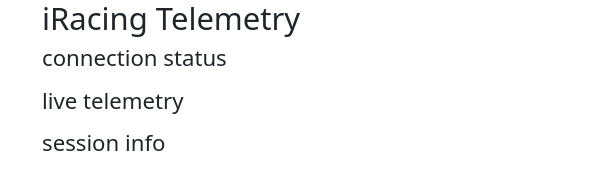
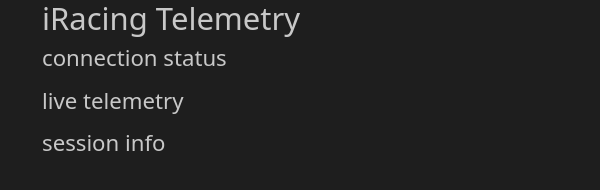
Before and after one commit to hmiefert/electron-irtelemetry, an Electron app: page web/index.html in a window 600 px wide. Drawn offline with Linux system fonts and the light colour scheme; no server answers.

Commit message:
Added dark mode :p

```diff
--- /dev/null
+++ b/web/css/index.css
@@ -0,0 +1,4 @@
+body {
+    background-color: rgb(30,30,30);
+    color: rgb(200,200,200);
+}
--- a/web/index.html
+++ b/web/index.html
@@ -12,6 +12,7 @@
       content="default-src 'self'; script-src 'self'"
     />
     <link rel="stylesheet" href="./css/bootstrap.min.css">
+    <link rel="stylesheet" href="./css/index.css">
     <title>iRacing Telemetry</title>
   </head>
   <body>
```
